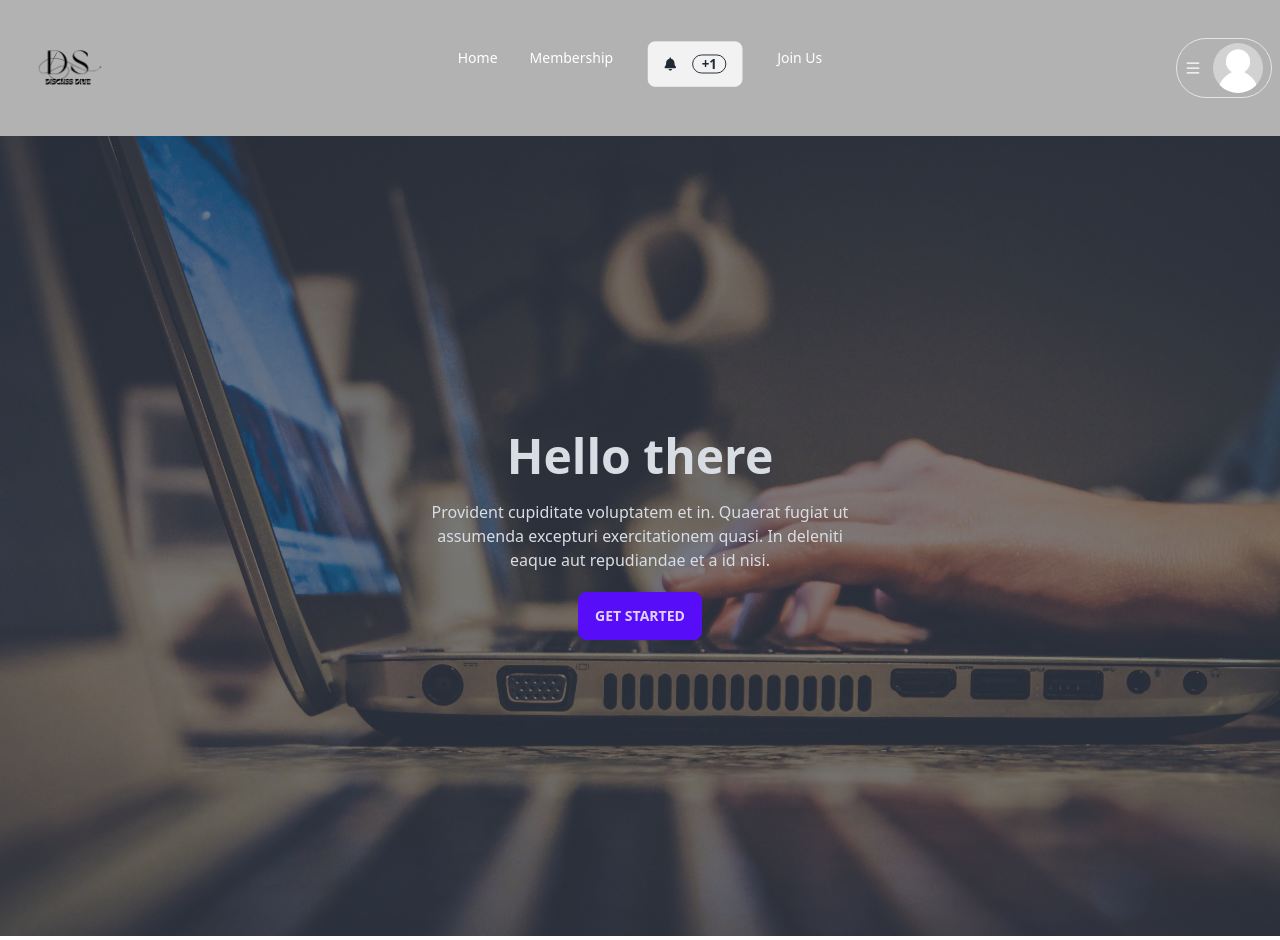
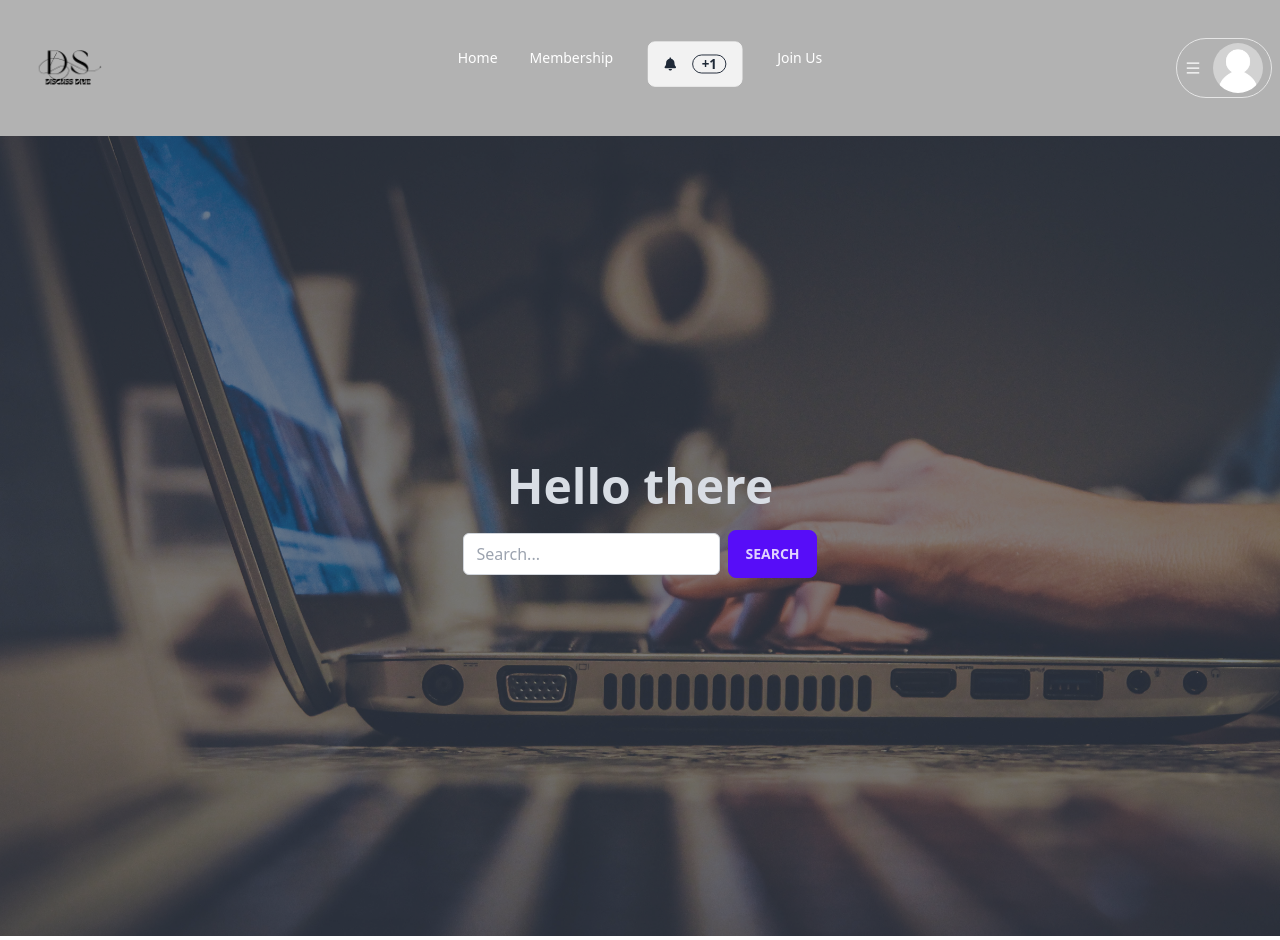
Before and after one commit to shahehsan2002/ambition-global-consultancy, a React (Vite) app: page / in a window 1280 px wide. Shown: the top 940 px of the page. Built offline with nearby package versions, Linux system fonts and the light colour scheme; no server answers.

Commit message:
some modification done

```diff
--- a/src/Components/Posts/Posts.jsx
+++ b/src/Components/Posts/Posts.jsx
@@ -13,7 +13,7 @@ const Posts = () => {
 
     return (
         <div>
-            <h2>Posts</h2>
+            <h2 className="text-center m-8 text-3xl text-bold underline">Posts</h2>
             <div className="grid grid-cols-1 sm:grid-cols-2 md:grid-cols-3 gap-6">
                 {
                     posts.map(post => (
--- a/src/Layout/Dashboard.jsx
+++ b/src/Layout/Dashboard.jsx
@@ -1,13 +1,13 @@
 import { NavLink, Outlet } from "react-router-dom";
 import {  FaHome, FaCalendar, FaAd, FaMicrophone,  FaList,  FaUsers,  } from "react-icons/fa";
 // import useCart from "../hooks/useCart";
-import useAdmin from "../hooks/useAdmin"
+// import useAdmin from "../hooks/useAdmin"
 const Dashboard = () => {
     // const [cart] = useCart();
     // TODO :get isAdmin value from the database
 
-    // const isAdmin = true;
-    const [isAdmin] = useAdmin();
+    const isAdmin = true;
+    // const [isAdmin] = useAdmin();
     return (
         <div className="flex">
             {/* DASHBOARD SIDEBAR */}
@@ -39,6 +39,12 @@ const Dashboard = () => {
                                     <FaUsers></FaUsers>
                                     Manage Users</NavLink>
                             </li>
+                            <li>
+
+                                    <NavLink to='/dashboard/addPost'>
+                                        <FaAd></FaAd>
+                                        Add Post</NavLink>
+                                </li>
 
                         </>
                             :
@@ -49,6 +55,13 @@ const Dashboard = () => {
                                         <FaHome></FaHome>
                                         My Profile</NavLink>
                                 </li>
+                                <li>
+
+                                    <NavLink to='/dashboard/addPost'>
+                                        <FaAd></FaAd>
+                                        Add Post</NavLink>
+                                </li>
+
 
                                 {/* <li>
 
--- a/src/Pages/Home/Banner/Banner2.jsx
+++ b/src/Pages/Home/Banner/Banner2.jsx
@@ -1,14 +1,34 @@
-import img6 from '../../../assets/images/banner1.jpg'
+import { useState } from 'react';
+import img6 from '../../../assets/images/banner1.jpg';
 
 const Banner2 = () => {
+    const [searchQuery, setSearchQuery] = useState('');
+
+    const handleSearch = (e) => {
+        setSearchQuery(e.target.value);
+        // Perform search operations based on searchQuery
+        // This could involve filtering posts, fetching search results, etc.
+    };
+
     return (
         <div className="hero min-h-screen" style={{ backgroundImage: `url(${img6})` }}>
             <div className="hero-overlay bg-opacity-60"></div>
             <div className="hero-content text-center text-neutral-content">
                 <div className="max-w-md">
+                    {/* Header content */}
                     <h1 className="mb-5 text-5xl font-bold">Hello there</h1>
-                    <p className="mb-5">Provident cupiditate voluptatem et in. Quaerat fugiat ut assumenda excepturi exercitationem quasi. In deleniti eaque aut repudiandae et a id nisi.</p>
-                    <button className="btn btn-primary">Get Started</button>
+
+                    <div className="flex justify-center items-center mb-8">
+                        <input
+                            type="text"
+                            placeholder="Search..."
+                            value={searchQuery}
+                            onChange={handleSearch}
+                            className="border border-gray-300 px-3 py-2 rounded-md mr-2 focus:outline-none"
+                        />
+                        <button className="btn btn-primary">Search</button>
+                    </div>
+
                 </div>
             </div>
         </div>
```
